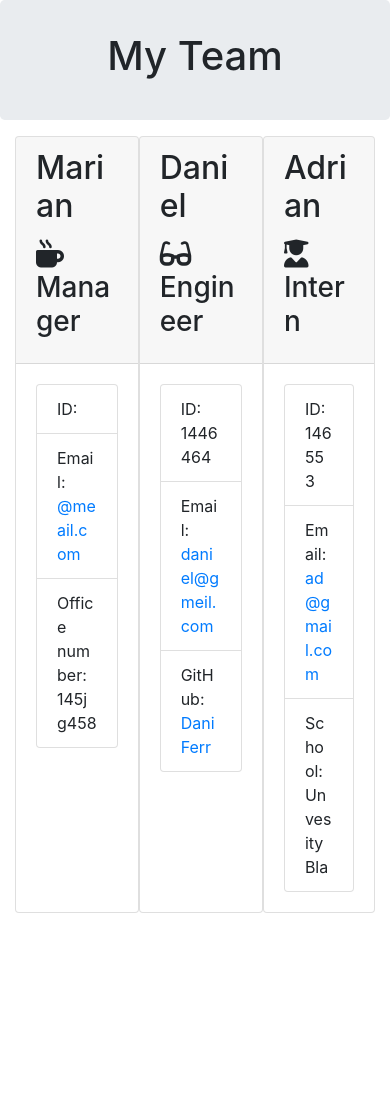
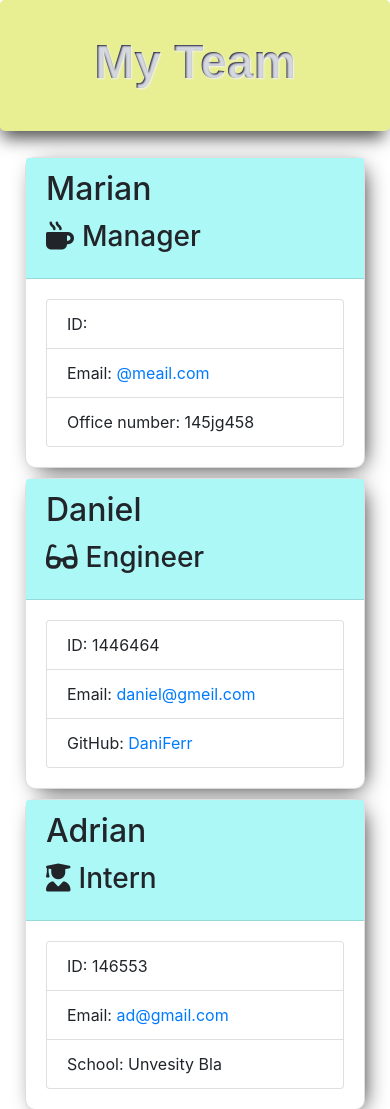
Before and after one commit to DaniJFerr/Team_Profile_Generator, a website: page team.html in a window 390 px wide. Shown: the top 1109 px of the page. Before the commit the page ends 913 px from the top, so only its background shows below. Drawn offline with nearby package versions, Linux system fonts and the light colour scheme.

Commit message:
add style on css for the html ection header, card, background and @media query reposive page width

```diff
--- a/assets/css/style.css
+++ b/assets/css/style.css
@@ -0,0 +1,47 @@
+
+
+h1{
+  font-family: 'Montserrat', sans-serif;
+  font-weight: bold;
+  background-color: #1e1e3a;
+  color: transparent;
+  text-shadow: 1px 1px 2px rgba(242, 245, 248, 0.87);
+  -webkit-background-clip: text;
+     -moz-background-clip: text;
+          background-clip: text;
+  padding-top: 1px;
+  text-align: center;
+  font-size: 3rem;
+  font-weight: bold;
+}
+
+.jumbotron{
+  background-color: #e8ee92;
+  color:#fff;
+  -webkit-box-shadow: -2px 11px 17px -4px rgba(0,0,0,0.7);
+  box-shadow: -2px 11px 17px -4px rgba(0,0,0,0.7);
+}
+
+ .card{
+    margin: 10px;
+    border-radius: 10px;
+    -webkit-box-shadow: 5px 5px 23px -8px #000000;
+    box-shadow: 5px 5px 23px -8px #000000;
+}
+
+.team-area{
+  display: flex;
+}
+
+.card-header{
+  background-color: rgb(172, 248, 246);
+  border-radius: 10px;
+}
+
+@media (max-width:782px) {
+
+  .team-area{
+    display: block;
+  }
+
+}
--- a/team.html
+++ b/team.html
@@ -23,7 +23,7 @@
     </div>
     <div class="container">
         <div class="row">
-            <div class="team-area col-12 d-flex justify-content-center">
+            <div class="team-area col-12 justify-content-center">
 
         <div class="card employee-card">
         <div class="card-header">
```
